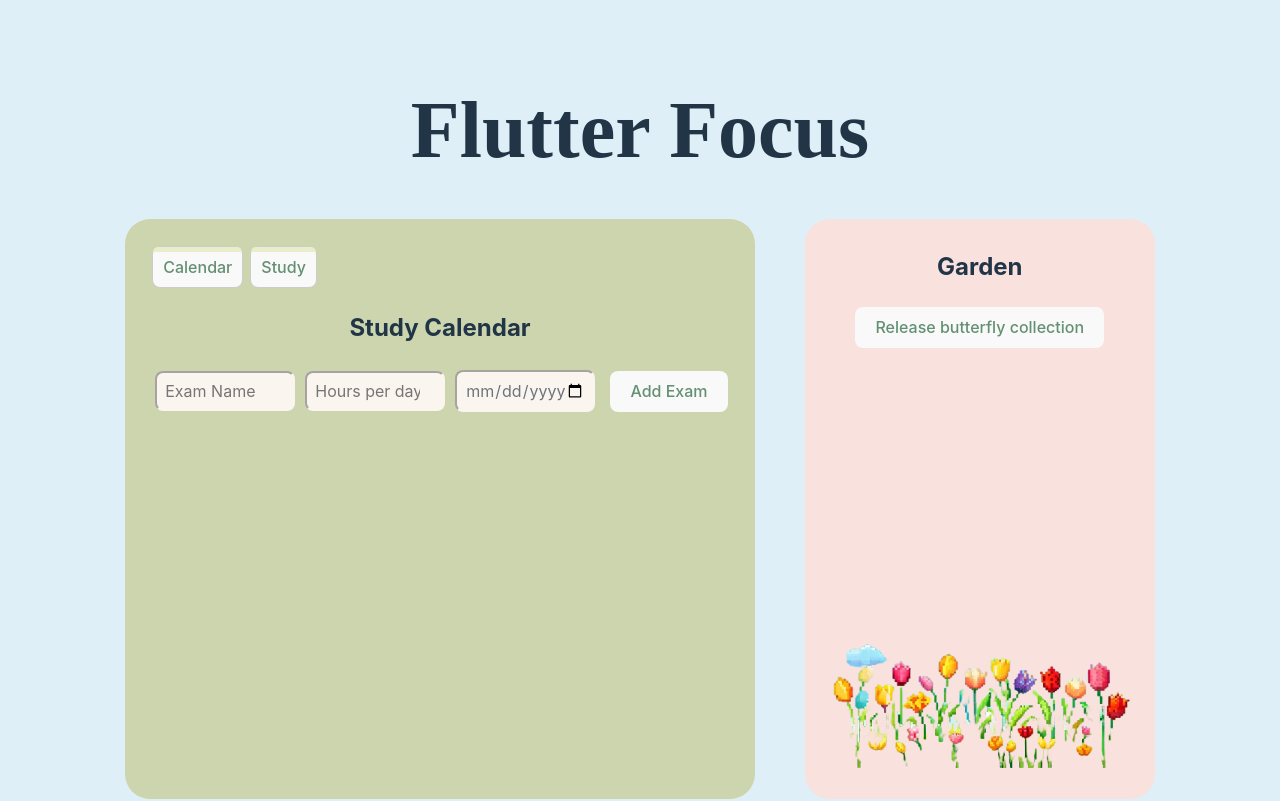
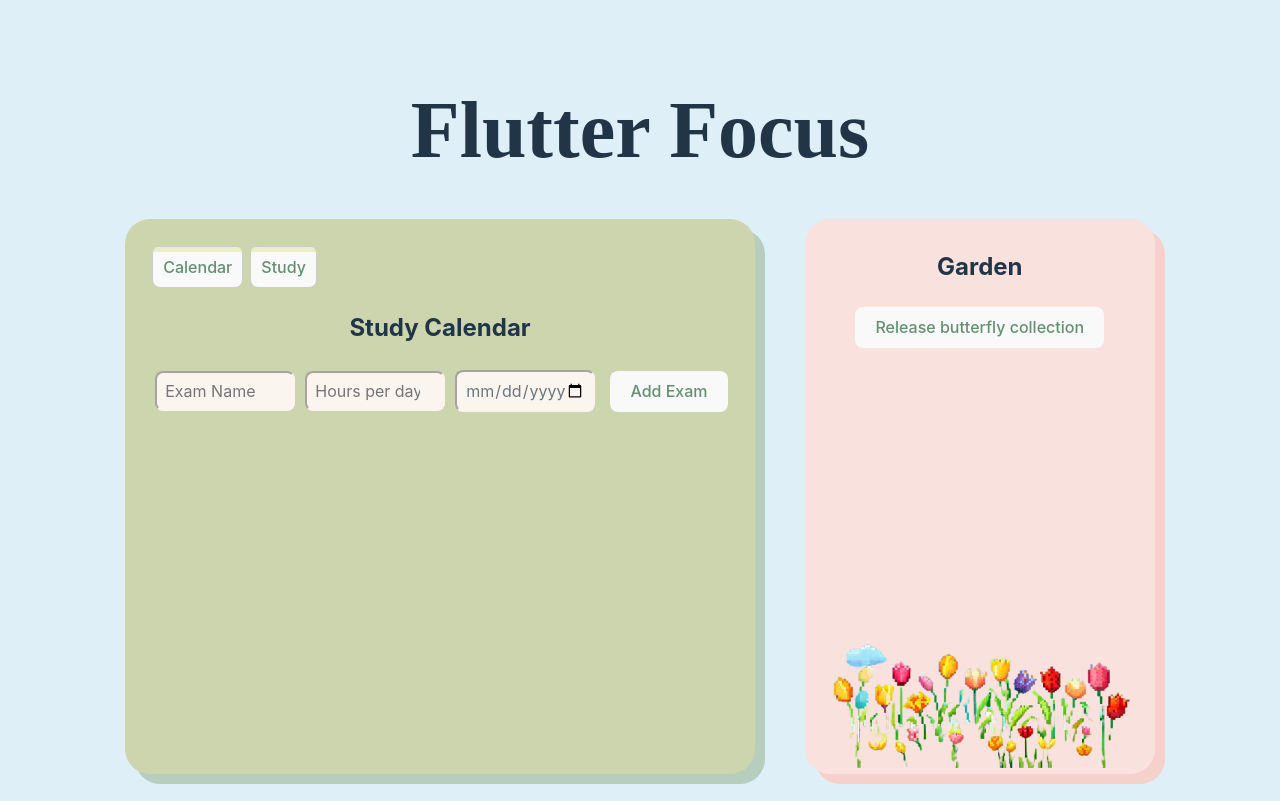
Before and after one commit to yavna/flutterfocus, a React (Vite) app: page / in a window 1280 px wide. Shown: the top 801 px of the page. Built offline with nearby package versions, Linux system fonts and the light colour scheme; a web font is replaced by a local one.

Commit message:
box shadows

```diff
--- a/src/pages/Home.css
+++ b/src/pages/Home.css
@@ -21,6 +21,12 @@ input {
 
 .blockBottom {
     background-color: #ffe99b;
+    box-shadow: 10px 10px #FFE070;
+}
+
+.blockGarden {
+    box-shadow: 10px 10px #F6D1CB;
+    padding-bottom: 0;
 }
 
 .blocks {
@@ -35,6 +41,7 @@ input {
     min-width: 40vw;
     min-height: 50vh;
     background-color: #ccd5ae;
+    box-shadow: 10px 10px #B7CDBD;
 }
 
 .showContent {
--- a/src/pages/Home.jsx
+++ b/src/pages/Home.jsx
@@ -423,7 +423,7 @@ function Home() {
             </div>
         </div>
 
-        <div className="block">
+        <div className="block blockGarden">
           <h2 style={{ marginTop: '5px'}}>Garden</h2>
           <button onClick={addButterfly}>Release butterfly collection</button>
           <div>
```
